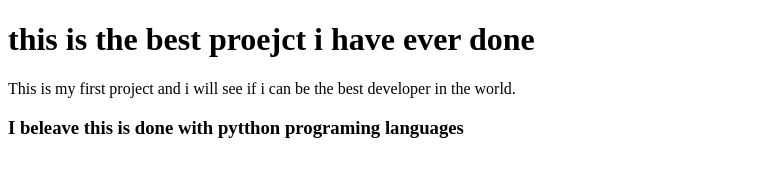
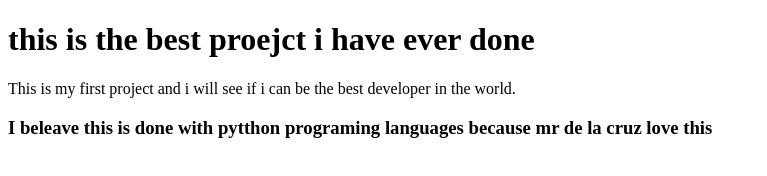
Before and after one commit to Gersondelacruzdeveloper/my-full-templates, a plain HTML site: page hello-world.html in a window 1280 px wide. Shown: the whole page, without its empty margins (0-767 px from the left). Drawn offline with Linux system fonts and the light colour scheme.

Commit message:
change the h3 to say better things in the hello-world.txt

```diff
--- a/hello-world.html
+++ b/hello-world.html
@@ -8,7 +8,7 @@
 <body>
     <h1>this is the best proejct i have ever done </h1>
     <p>This is my first project and i will see if i can be the best developer in the world. </p>
-    <h3>I beleave this is done with pytthon programing languages</h3>
+    <h3>I beleave this is done with pytthon programing languages because mr de la cruz love this </h3>
 </body>
 
 </html>
```
Also changed, not shown: 1 other file.
